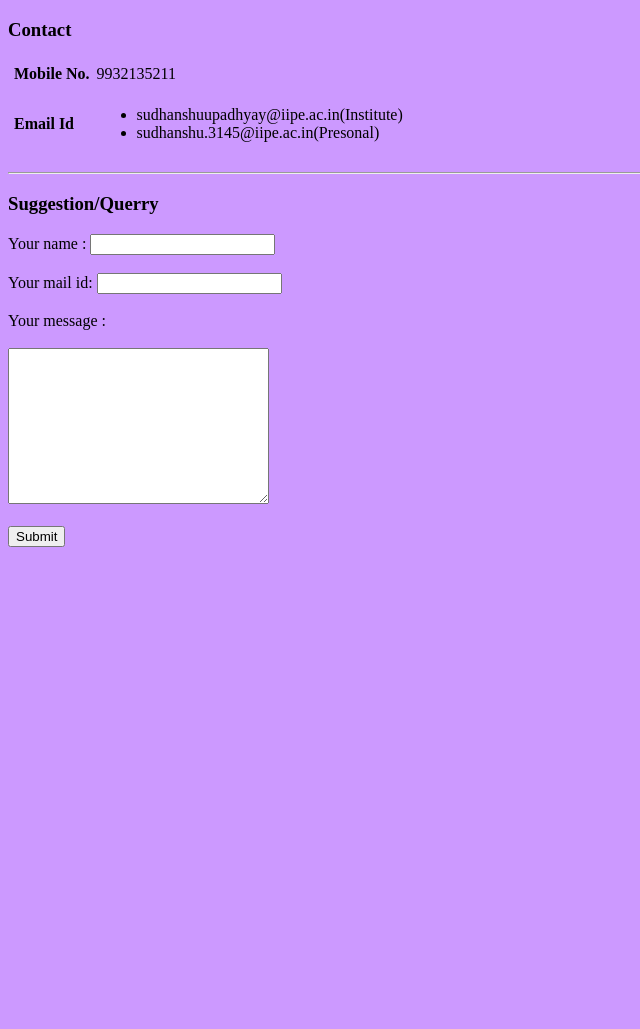
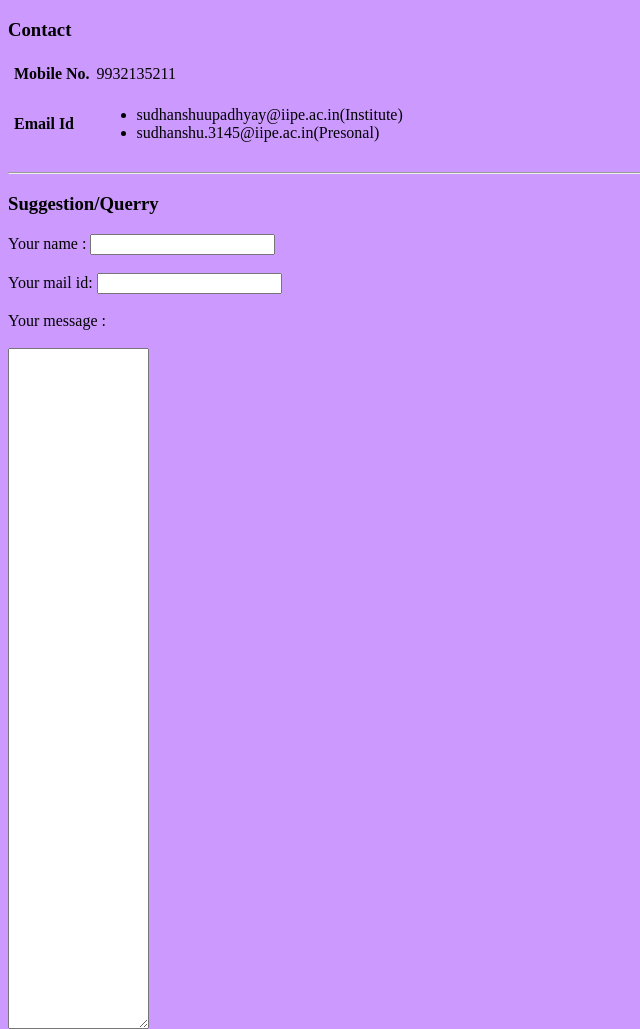
Before and after one commit to sudhandhu/SiCode, a plain HTML site: page contact.html in a window 1280 px wide. Shown: the top 1029 px of the page, without its empty margins (0-640 px from the left). Before the commit the page ends 800 px from the top, so only its background shows below. Drawn offline with Linux system fonts and the light colour scheme.

Commit message:
Update contact.html

```diff
--- a/contact.html
+++ b/contact.html
@@ -42,7 +42,7 @@
         <label>Your mail id:</label>
         <input type="email" name="Your mail id:" value="" ><br><br>
         <label>Your message :</label><br><br>
-      <textarea name="Your message" rows="10" cols="30"></textarea><br><br>
+      <textarea name="Your message" rows="45" cols="15"></textarea><br><br>
         <input type="submit" name="">
 
       </form>
```
